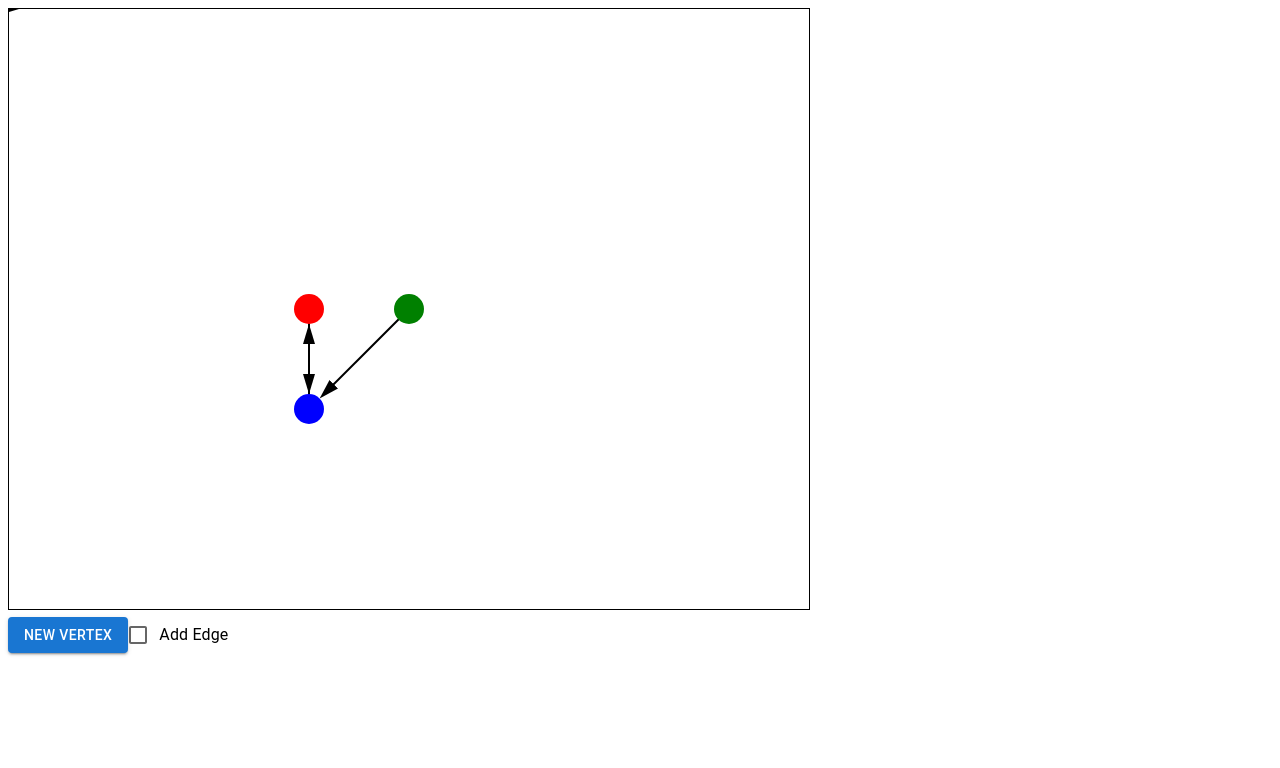
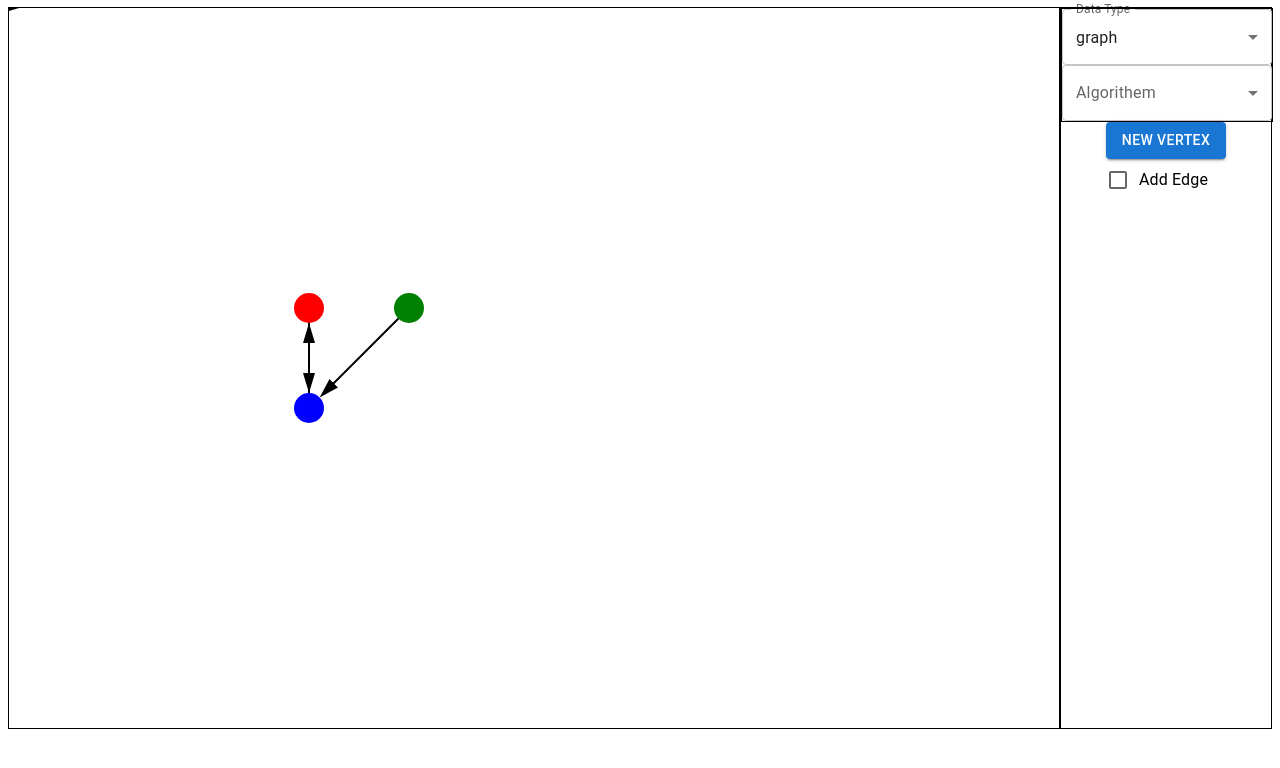
Before and after one commit to NatanProtector/algorithm-viewer, a React (Create React App) app: page / in a window 1280 px wide. Shown: the top 768 px of the page. Built offline with nearby package versions, Linux system fonts and the light colour scheme; the HTML template or start-up script is replaced by a standard one.

Commit message:
adding two selects for the datatype we are working on, and a select for the algorithem we want to view. setting the space for displaying the data, and space for controling the display.

```diff
--- a/src/Components/Graph Components/ControlPanel.js
+++ b/src/Components/Graph Components/ControlPanel.js
@@ -1,12 +1,18 @@
 import { Button, Checkbox, FormControlLabel } from '@mui/material';
 
-const ControlPanel = ({addVertex, addEdgeIsChecked, onAddEdgeChange, onReset}) => {
+const style = {
+  display: 'flex',
+  flexDirection: 'column',
+  alignItems: 'center',
+  width: '100%',
+  height: '100%'
+};
 
+const ControlPanel = ({ addVertex, addEdgeIsChecked, onAddEdgeChange, onReset }) => {
   const label = { inputProps: { 'aria-label': 'Checkbox demo' } };
 
   return (
-      <div className="control-panel">
-
+    <div className="control-panel" style={style}>
       {/* Button and Checkbox */}
       <Button variant="contained" onClick={addVertex}>
         New Vertex
--- a/src/Components/Graph Components/Vertex/VertexList.js
+++ b/src/Components/Graph Components/Vertex/VertexList.js
@@ -9,7 +9,7 @@ const VertexList = ({graph, updateVertex,addEdgeIsChecked, handleSelectVertex })
                 const setVertexXY = (x, y) => updateVertex(vertex.index, x, y);
                 return (
                     <Vertex
-                        key={vertex.id}
+                        key={vertex.index}
                         vertex_x={vertex.x}
                         vertex_y={vertex.y}
                         set_vertex_x_y={setVertexXY}
--- /dev/null
+++ b/src/Components/Graph Components/components/SelectComponent.js
@@ -0,0 +1,33 @@
+import React from 'react';
+import { FormControl, InputLabel, Select, MenuItem } from '@mui/material';
+
+const style = {
+  backgroundColor: 'white',
+  borderRadius: 1
+}
+
+const SelectComponent = ({ label, selectId, options, selectedValue, handleChange }) => {
+
+  return (
+    <FormControl fullWidth
+      sx={style}
+    >
+      <InputLabel id={`${selectId}-label`}>{label}</InputLabel>
+      <Select
+        labelId={`${selectId}-label`}
+        id={selectId}
+        value={selectedValue}
+        onChange={handleChange}
+        label={label}
+      >
+        {options.map((option) => (
+          <MenuItem key={option.value} value={option.value}>
+            {option.label}
+          </MenuItem>
+        ))}
+      </Select>
+    </FormControl>
+  );
+};
+
+export default SelectComponent;
--- /dev/null
+++ b/src/Components/Graph Components/components/TypeSelector.js
@@ -0,0 +1,35 @@
+import SelectComponent from "./SelectComponent"
+
+const style = {
+    display: 'flex',
+    flexDirection: 'column',
+    alignItems: 'center',
+    width: '100%',
+    height: '100%'
+}
+
+const TypeSelector = ({options, selectedValue, handleChangeToDataType, algorithem ,handleChangeToAlgorithem}) => {
+
+    return (
+        <div style={style}>
+            <SelectComponent
+                options={options}
+                label='Data Type'
+                selectId="data-type"
+                selectedValue={selectedValue}
+                handleChange={handleChangeToDataType}
+            />
+
+            <SelectComponent
+                options={options.find((option) => option.value === selectedValue).options}
+                label='Algorithem'
+                selectId="algorithem"
+                selectedValue={algorithem}
+                handleChange={handleChangeToAlgorithem}
+            />
+
+        </div>
+    )
+}
+
+export default TypeSelector
--- /dev/null
+++ b/src/Components/Graph Components/hooks/useSelect.js
@@ -0,0 +1,39 @@
+import { useState } from 'react';
+
+const useSelect = () => {
+    const options = [
+        { value: 'graph', label: 'graph' , options: [
+            {value: 'DFS', label: 'DFS'},
+            {value: 'BFS', label: 'BFS'}
+          ]
+        },
+        { value: 'string', label: 'string', options: [
+            {value: 'Rabin Karp', label: 'Rabin Karp'},
+            {value: 'KMP', label: 'KMP'}
+          ]
+        },
+      ]
+
+    const [selectDataType, setSelectDataType] = useState('graph');
+    const [selectAlgorithem, setSelectAlgorithem] = useState('');
+
+    const handleChangeToDataType = (e) => {
+    if (e.target.value !== selectDataType)
+        setSelectAlgorithem('');
+    setSelectDataType(e.target.value);
+    }
+
+    const handleChangeToAlgorithem = (e) => {
+        setSelectAlgorithem(e.target.value);
+    }
+
+    return {
+        options,
+        selectDataType,
+        selectAlgorithem,
+        handleChangeToDataType,
+        handleChangeToAlgorithem
+    }
+}
+
+export default useSelect
--- a/src/Components/Testing/ExperimentApp.js
+++ b/src/Components/Testing/ExperimentApp.js
@@ -5,6 +5,36 @@ import VertexList from '../Graph Components/Vertex/VertexList';
 import EdgesList from '../Graph Components/Edge/EdgesList';
 import Arrow from '../Graph Components/Edge/Arrow';
 import useGraph from '../Graph Components/hooks/useGraph';
+import TypeSelector from '../Graph Components/components/TypeSelector';
+import useSelect from '../Graph Components/hooks/useSelect';
+
+const containerStyle = {
+  display: 'flex',
+  flexDirection: 'row',
+  alignItems: 'center',
+  justifyContent: 'center',
+  height: '90vh',
+  width: '100%',
+}
+
+const ControlContainerStyle = {
+  display: 'flex',
+  flexDirection: 'column',
+  border: '1px solid black',
+  width: '20%',
+  height: '100%'
+}
+
+const algorithemDataSelectContainer = {
+  display: 'flex',
+  flexDirection: 'column',
+  alignItems: 'center',
+  justifyContent: 'center',
+  border: '1px solid black',
+  width: '100%'
+}
+
+const svgStyle = { border: '1px solid black', width: '100%', height: '100%' }
 
 const ExperimentApp = () => {
 
@@ -15,7 +45,6 @@ const ExperimentApp = () => {
   ]
 
   const {graph,addEdge,addVertex,removeVertex, removeEdge,updateVertexLocation} = useGraph(graph_initial);
-
 
   const {
     x1,
@@ -28,6 +57,13 @@ const {graph,addEdge,addVertex,removeVertex, removeEdge,updateVertexLocation} =
     cancelDrawing
   } = useLineDrawing(addEdge);
 
+  const {
+    options,
+    selectDataType,
+    selectAlgorithem,
+    handleChangeToDataType,
+    handleChangeToAlgorithem
+  } = useSelect();
 
   const handleAddEdgeSelected = () => {
     if (addEdgeIsChecked) {
@@ -37,10 +73,10 @@ const {graph,addEdge,addVertex,removeVertex, removeEdge,updateVertexLocation} =
   };
 
   return (
-    <div>
+    <div style={containerStyle}>
 
-      {/* SVG container for drawing lines */}
-      <svg width="800" height="600" style={{ border: '1px solid black' }}>
+      {/* SVG container for drawing */}
+      <svg style={svgStyle}>
         <Arrow
           startX={x1}
           startY={y1}
@@ -53,7 +89,6 @@ const {graph,addEdge,addVertex,removeVertex, removeEdge,updateVertexLocation} =
           radius={25}
         />
 
-
         <VertexList
           graph={graph}
           updateVertex={updateVertexLocation}
@@ -64,12 +99,27 @@ const {graph,addEdge,addVertex,removeVertex, removeEdge,updateVertexLocation} =
 
       </svg>
 
+      <div style={ControlContainerStyle}>
+
+        <div style={algorithemDataSelectContainer}>
+
+          <TypeSelector
+            options={options}
+            selectedValue={selectDataType}
+            handleChangeToDataType={handleChangeToDataType}
+            algorithem={selectAlgorithem}
+            handleChangeToAlgorithem={handleChangeToAlgorithem}
+          />
+
+        </div>
+
         <ControlPanel
           addVertex={addVertex}
           addEdgeIsChecked={addEdgeIsChecked}
           onAddEdgeChange={handleAddEdgeSelected}
           onReset={() => {console.log('Reset Clicked')}}
         />
+      </div>
 
     </div>
   );
```
Also changed, not shown: src/Components/Graph Components/components/DynamicControler.js (added, +7 -0 lines). Lines whose indentation alone changed are shown as unchanged.
